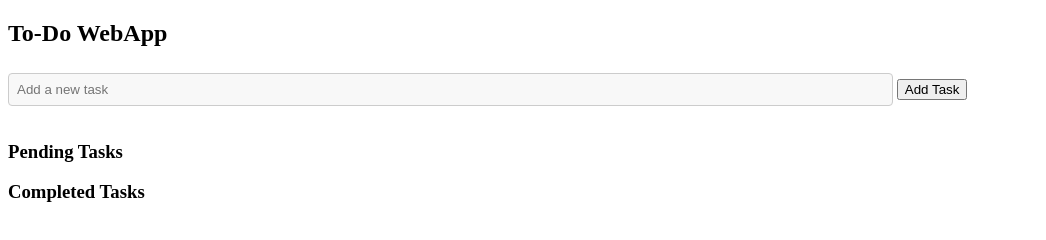
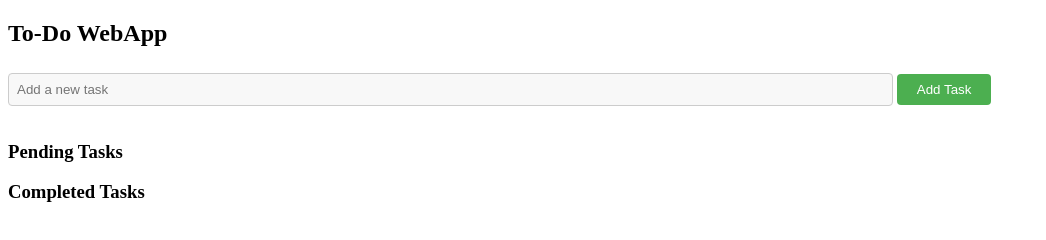
Before and after one commit to TintinSDev/OIBSIP, a plain HTML site: page to_do/index.html in a window 1280 px wide. Shown: the whole page, without its empty margins (0-1046 px from the left). Drawn offline with Linux system fonts and the light colour scheme.

Commit message:
button css

```diff
--- a/to_do/styles.css
+++ b/to_do/styles.css
@@ -20,3 +20,12 @@ input[type = "text"] {
     resize: vertical;
     background-color: #f8f8f8;
 }
+button {
+    background-color: #4CAF50;
+    color: white;
+    padding: 8px 20px;
+    border: none;
+    border-radius: 4px;
+    cursor: pointer;
+    margin: 5px 0;
+}
```
